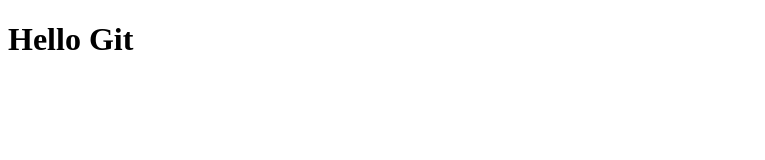
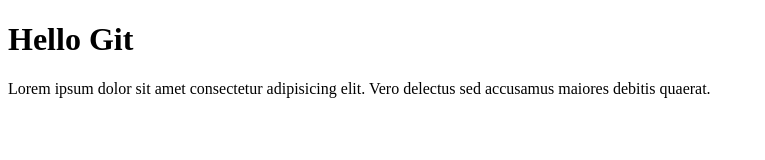
Before and after one commit to putragstn/putra-test-git, a plain HTML site: page index.html in a window 1280 px wide. Shown: the whole page, without its empty margins (0-765 px from the left). Drawn offline with Linux system fonts and the light colour scheme.

Commit message:
tambahin paragraf

```diff
--- a/index.html
+++ b/index.html
@@ -7,5 +7,6 @@
 </head>
 <body>
     <h1>Hello Git</h1>
+    <p>Lorem ipsum dolor sit amet consectetur adipisicing elit. Vero delectus sed accusamus maiores debitis quaerat.</p>
 </body>
 </html>
```
